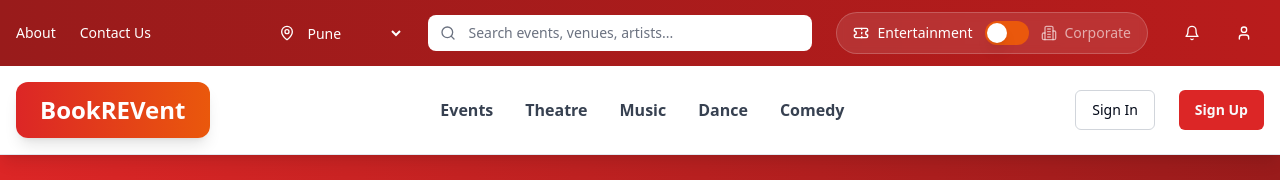
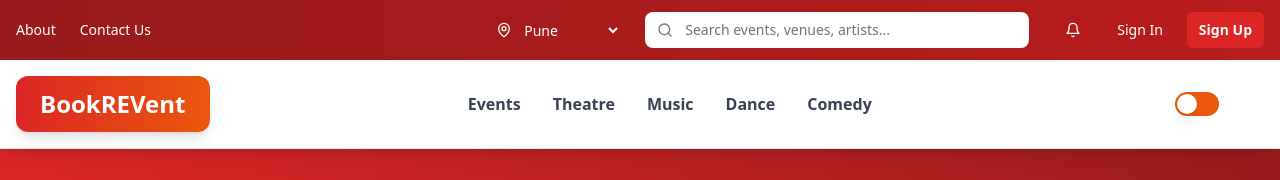
Before and after one commit to Lamda99/stage-seat-serenade, a React (Vite) app: page /events in a window 1280 px wide. Shown: the top 180 px of the page. Built offline with nearby package versions, Linux system fonts and the light colour scheme.

Commit message:
Move auth buttons to top and toggle to bottom
Move sign-in/sign-up buttons to the top navbar and the corporate theme toggle to the bottom navbar. Remove the text labels from the toggle button.

```diff
--- a/src/components/layout/Header.tsx
+++ b/src/components/layout/Header.tsx
@@ -77,18 +77,25 @@ const Header = () => {
               <Search className="absolute left-3 top-1/2 transform -translate-y-1/2 h-4 w-4 text-gray-500" />
             </div>
 
-            {/* Corporate Theme Toggle */}
-            <CorporateToggle />
-
             {/* User Actions */}
             <div className="flex items-center space-x-3">
               <Button variant="ghost" size="sm" className="text-white hover:bg-white/10">
                 <Bell className="h-4 w-4" />
               </Button>
 
+              {/* Sign In and Sign Up buttons moved here */}
               <Link to="/login">
                 <Button variant="ghost" size="sm" className="text-white hover:bg-white/10">
-                  <User className="h-4 w-4" />
+                  Sign In
+                </Button>
+              </Link>
+              <Link to="/signup">
+                <Button size="sm" className={`font-semibold transition-all duration-300 ${
+                  isCorporate
+                    ? 'bg-blue-600 hover:bg-blue-700'
+                    : 'bg-red-600 hover:bg-red-700'
+                }`}>
+                  Sign Up
                 </Button>
               </Link>
             </div>
@@ -132,22 +139,9 @@ const Header = () => {
             ))}
           </nav>
 
-          {/* Right Side Actions */}
+          {/* Corporate Theme Toggle moved here */}
           <div className="hidden lg:flex items-center space-x-6">
-            <Link to="/login">
-              <Button variant="outline" className="border-gray-300 hover:border-gray-400">
-                Sign In
-              </Button>
-            </Link>
-            <Link to="/signup">
-              <Button className={`font-semibold transition-all duration-300 ${
-                isCorporate
-                  ? 'bg-blue-600 hover:bg-blue-700'
-                  : 'bg-red-600 hover:bg-red-700'
-              }`}>
-                Sign Up
-              </Button>
-            </Link>
+            <CorporateToggle />
           </div>
 
           {/* Mobile Menu Button */}
@@ -193,20 +187,9 @@ const Header = () => {
                 </Link>
               ))}
 
-              {/* Mobile Auth Buttons */}
-              <div className="flex space-x-4 pt-4">
-                <Link to="/login" className="flex-1">
-                  <Button variant="outline" className="w-full">Sign In</Button>
-                </Link>
-                <Link to="/signup" className="flex-1">
-                  <Button className={`w-full ${
-                    isCorporate
-                      ? 'bg-blue-600 hover:bg-blue-700'
-                      : 'bg-red-600 hover:bg-red-700'
-                  }`}>
-                    Sign Up
-                  </Button>
-                </Link>
+              {/* Mobile Toggle */}
+              <div className="pt-4">
+                <CorporateToggle />
               </div>
             </div>
           </div>
--- a/src/components/ui/corporate-toggle.tsx
+++ b/src/components/ui/corporate-toggle.tsx
@@ -10,12 +10,7 @@ const CorporateToggle = () => {
 
   return (
     <div className="flex items-center space-x-3 bg-white/10 backdrop-blur-sm rounded-full px-4 py-2 border border-white/20">
-      <div className="flex items-center space-x-2">
-        <Ticket className={`h-4 w-4 transition-colors ${!isCorporate ? 'text-white' : 'text-white/60'}`} />
-        <span className={`text-sm font-medium transition-colors ${!isCorporate ? 'text-white' : 'text-white/60'}`}>
-          Entertainment
-        </span>
-      </div>
+      <Ticket className={`h-4 w-4 transition-colors ${!isCorporate ? 'text-white' : 'text-white/60'}`} />
 
       <Switch
         checked={isCorporate}
@@ -23,12 +18,7 @@ const CorporateToggle = () => {
         className="data-[state=checked]:bg-blue-600 data-[state=unchecked]:bg-orange-600"
       />
 
-      <div className="flex items-center space-x-2">
-        <Building2 className={`h-4 w-4 transition-colors ${isCorporate ? 'text-white' : 'text-white/60'}`} />
-        <span className={`text-sm font-medium transition-colors ${isCorporate ? 'text-white' : 'text-white/60'}`}>
-          Corporate
-        </span>
-      </div>
+      <Building2 className={`h-4 w-4 transition-colors ${isCorporate ? 'text-white' : 'text-white/60'}`} />
     </div>
   );
 };
```
